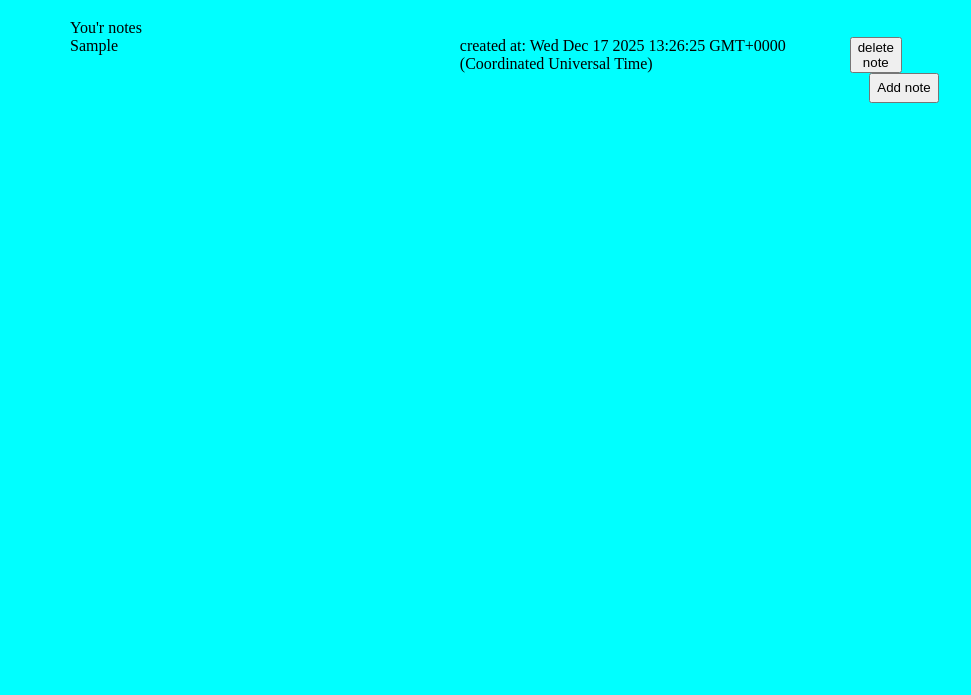
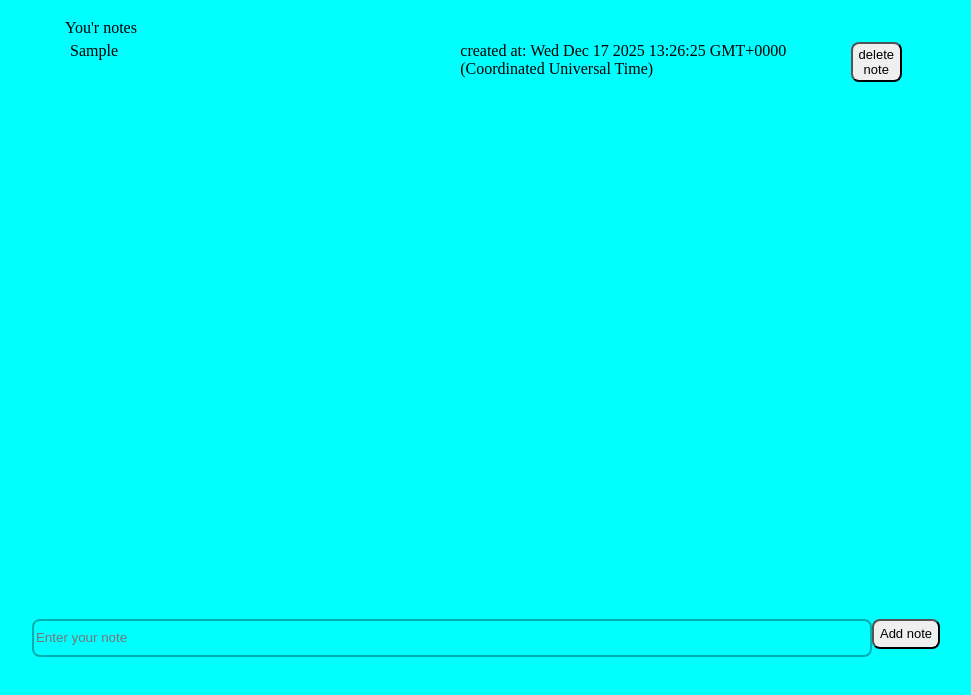
Before and after one commit to ojasvasurawat/Practice, a plain HTML site: page Day1-DailyNotes/index.html in a window 1280 px wide. Both pictures are taken after typing "Sample" into the empty fields and a click on the button "Add note". Shown: the part 61-756 px from the top of the page, without its empty margins (154-1125 px from the left). Drawn offline with Linux system fonts and the light colour scheme.

Commit message:
reload redundency added fully on DailyNotes

```diff
--- a/Day1-DailyNotes/index.html
+++ b/Day1-DailyNotes/index.html
@@ -15,7 +15,7 @@
         </div>
     </div>
     <div id="input_div">
-        <input type="text" placeholder="" id="note">
+        <input type="text" placeholder="Enter your note" id="note">
         <button onclick="addNote()" id="add_button">Add note</button>
     </div>
 
@@ -53,6 +53,14 @@
             id = i;
         }
 
+
+        document.getElementById("note").addEventListener("keydown", function(event){
+            if(event.key === "Enter"){
+                event.preventDefault;
+
+                addNote();
+            }
+        })
 
 
         async function addNote(){
@@ -103,6 +111,7 @@
                 }
                 i++;
             }
+            localStorage.removeItem(i-1);
         }
     </script>
 </body>
--- a/Day1-DailyNotes/style.css
+++ b/Day1-DailyNotes/style.css
@@ -18,8 +18,10 @@ body{
     border: none;
     height:4vh;
     width: 65vw;
-    overflow-x: scroll;
+    /* overflow-x: scroll; */
     overflow-y: scroll;
+    border: 2px solid rgb(0, 175, 175);
+    border-radius: 8px;
 }
 
 #add_button{
@@ -34,15 +36,28 @@ body{
 #note_box{
     display: flex;
     justify-content: center;
+    height: 75vh;
+    overflow-y: scroll;
 }
 
 .all_note{
     display: flex;
     width: 65vw;
+    margin: 5px;
 }
 
 p{
     width: 65vw;
+    height: 5vh;
+    overflow-y: scroll;
     margin-top: 0;
     margin-bottom: 0;
 }
+
+button{
+    text-align: center;
+    font-size: small;
+    cursor: pointer;
+    border-radius: 8px;
+    height: 5vh;
+}
```
